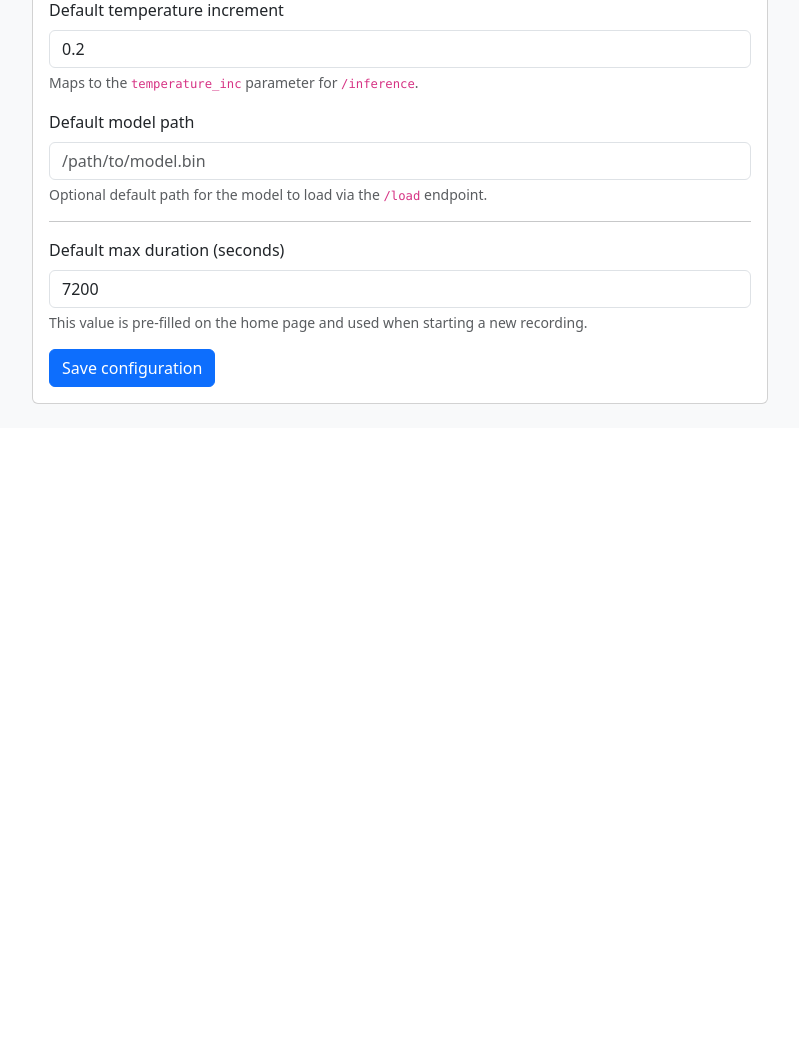
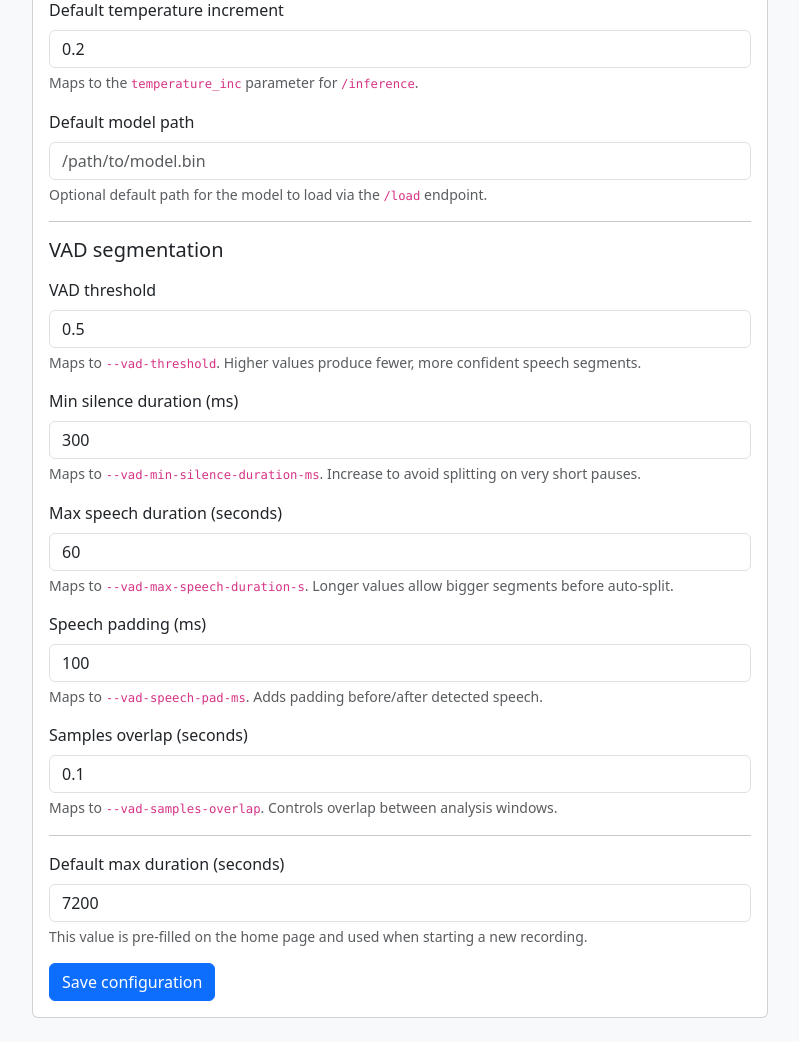
Before and after one commit to testbenchcc/recorder, a FastAPI app: page /config/view in a window 1280 px wide. Shown: the part 823-1865 px from the top of the page, without its empty margins (50-849 px from the left). Before the commit the page ends 1227 px from the top, so only its background shows below. Run offline with FastAPI, Linux system fonts and the light colour scheme.

Commit message:
feat(vad): add configurable VAD segmentation settings
- Introduce VadConfig in the persisted UI configuration to store VAD parameters (threshold, min silence, max speech duration, padding, overlap)
- Wire VAD config into the vad-speech-segments invocation so segmentation behavior is controlled via /ui/config
- Add a "VAD segmentation" panel to the configuration page with inputs for all VAD options
- Extend frontend config logic to load and save VAD settings alongside existing Whisper and recording settings

```diff
--- a/app/static/js/config.js
+++ b/app/static/js/config.js
@@ -21,6 +21,13 @@ const defaultConfig = {
     temperature: 0.0,
     temperature_inc: 0.2,
     model_path: "",
+  },
+  vad: {
+    threshold: 0.5,
+    min_silence_duration_ms: 300,
+    max_speech_duration_s: 60.0,
+    speech_pad_ms: 100,
+    samples_overlap_s: 0.1,
   },
   default_max_duration_seconds: 7200,
 };
@@ -107,6 +114,27 @@ function applyWhisper(config) {
   modelPathEl.value = cfg.model_path || "";
 }
 
+function applyVad(config) {
+  const cfg = {
+    ...defaultConfig.vad,
+    ...(config.vad || {}),
+  };
+
+  const thresholdEl = document.getElementById("vad-threshold");
+  const minSilenceEl = document.getElementById("vad-min-silence-ms");
+  const maxSpeechEl = document.getElementById("vad-max-speech-seconds");
+  const padEl = document.getElementById("vad-speech-pad-ms");
+  const overlapEl = document.getElementById("vad-samples-overlap");
+
+  if (!thresholdEl) return;
+
+  thresholdEl.value = cfg.threshold;
+  minSilenceEl.value = cfg.min_silence_duration_ms;
+  maxSpeechEl.value = cfg.max_speech_duration_s;
+  padEl.value = cfg.speech_pad_ms;
+  overlapEl.value = cfg.samples_overlap_s;
+}
+
 function applyDefaultMaxDuration(config) {
   const input = document.getElementById("default-max-duration-seconds");
   if (!input) return;
@@ -129,18 +157,21 @@ async function loadConfig() {
       setConfigMessage("Failed to load configuration", "danger");
       applyRecordingLight({});
       applyWhisper({});
+      applyVad({});
       applyDefaultMaxDuration({});
       return;
     }
     const data = await res.json();
     applyRecordingLight(data || {});
     applyWhisper(data || {});
+    applyVad(data || {});
     applyDefaultMaxDuration(data || {});
   } catch (err) {
     console.error(err);
     setConfigMessage("Error loading configuration", "danger");
     applyRecordingLight({});
     applyWhisper({});
+    applyVad({});
     applyDefaultMaxDuration({});
   }
 }
@@ -164,6 +195,11 @@ async function saveConfig(e) {
     "whisper-temperature-inc",
   );
   const whisperModelPathEl = document.getElementById("whisper-model-path");
+  const vadThresholdEl = document.getElementById("vad-threshold");
+  const vadMinSilenceEl = document.getElementById("vad-min-silence-ms");
+  const vadMaxSpeechEl = document.getElementById("vad-max-speech-seconds");
+  const vadSpeechPadEl = document.getElementById("vad-speech-pad-ms");
+  const vadOverlapEl = document.getElementById("vad-samples-overlap");
 
   const defaultMaxDuration = Number.parseInt(
     defaultMaxDurationEl.value.trim(),
@@ -189,6 +225,24 @@ async function saveConfig(e) {
     (whisperTemperatureIncEl.value || "").trim(),
   );
 
+  const rawVadThreshold = Number.parseFloat(
+    (vadThresholdEl.value || "").trim(),
+  );
+  const rawVadMinSilence = Number.parseInt(
+    (vadMinSilenceEl.value || "").trim(),
+    10,
+  );
+  const rawVadMaxSpeech = Number.parseFloat(
+    (vadMaxSpeechEl.value || "").trim(),
+  );
+  const rawVadSpeechPad = Number.parseInt(
+    (vadSpeechPadEl.value || "").trim(),
+    10,
+  );
+  const rawVadOverlap = Number.parseFloat(
+    (vadOverlapEl.value || "").trim(),
+  );
+
   const payload = {
     recording_light: {
       enabled: enabledEl.checked,
@@ -206,6 +260,23 @@ async function saveConfig(e) {
         ? rawTemperatureInc
         : defaultConfig.whisper.temperature_inc,
       model_path: whisperModelPathEl.value.trim(),
+    },
+    vad: {
+      threshold: Number.isFinite(rawVadThreshold)
+        ? rawVadThreshold
+        : defaultConfig.vad.threshold,
+      min_silence_duration_ms: Number.isFinite(rawVadMinSilence)
+        ? rawVadMinSilence
+        : defaultConfig.vad.min_silence_duration_ms,
+      max_speech_duration_s: Number.isFinite(rawVadMaxSpeech)
+        ? rawVadMaxSpeech
+        : defaultConfig.vad.max_speech_duration_s,
+      speech_pad_ms: Number.isFinite(rawVadSpeechPad)
+        ? rawVadSpeechPad
+        : defaultConfig.vad.speech_pad_ms,
+      samples_overlap_s: Number.isFinite(rawVadOverlap)
+        ? rawVadOverlap
+        : defaultConfig.vad.samples_overlap_s,
     },
     default_max_duration_seconds: defaultMaxDuration,
   };
--- a/app/templates/config.html
+++ b/app/templates/config.html
@@ -139,6 +139,83 @@
             </div>
           </div>
           <hr />
+          <h5 class="mb-3">VAD segmentation</h5>
+          <div class="mb-3">
+            <label for="vad-threshold" class="form-label">
+              VAD threshold
+            </label>
+            <input
+              type="number"
+              step="0.01"
+              min="0"
+              max="1"
+              class="form-control"
+              id="vad-threshold"
+            />
+            <div class="form-text">
+              Maps to <code>--vad-threshold</code>. Higher values produce fewer, more confident speech segments.
+            </div>
+          </div>
+          <div class="mb-3">
+            <label for="vad-min-silence-ms" class="form-label">
+              Min silence duration (ms)
+            </label>
+            <input
+              type="number"
+              min="0"
+              class="form-control"
+              id="vad-min-silence-ms"
+            />
+            <div class="form-text">
+              Maps to <code>--vad-min-silence-duration-ms</code>. Increase to avoid splitting on very short pauses.
+            </div>
+          </div>
+          <div class="mb-3">
+            <label for="vad-max-speech-seconds" class="form-label">
+              Max speech duration (seconds)
+            </label>
+            <input
+              type="number"
+              step="0.5"
+              min="0"
+              class="form-control"
+              id="vad-max-speech-seconds"
+            />
+            <div class="form-text">
+              Maps to <code>--vad-max-speech-duration-s</code>. Longer values allow bigger segments before auto-split.
+            </div>
+          </div>
+          <div class="mb-3">
+            <label for="vad-speech-pad-ms" class="form-label">
+              Speech padding (ms)
+            </label>
+            <input
+              type="number"
+              min="0"
+              class="form-control"
+              id="vad-speech-pad-ms"
+            />
+            <div class="form-text">
+              Maps to <code>--vad-speech-pad-ms</code>. Adds padding before/after detected speech.
+            </div>
+          </div>
+          <div class="mb-3">
+            <label for="vad-samples-overlap" class="form-label">
+              Samples overlap (seconds)
+            </label>
+            <input
+              type="number"
+              step="0.01"
+              min="0"
+              max="1"
+              class="form-control"
+              id="vad-samples-overlap"
+            />
+            <div class="form-text">
+              Maps to <code>--vad-samples-overlap</code>. Controls overlap between analysis windows.
+            </div>
+          </div>
+          <hr />
           <div class="mb-3">
             <label for="default-max-duration-seconds" class="form-label">
               Default max duration (seconds)
```
Also changed, not shown: app/api/routes.py (+28 -0 lines). Lines whose indentation alone changed are shown as unchanged.
